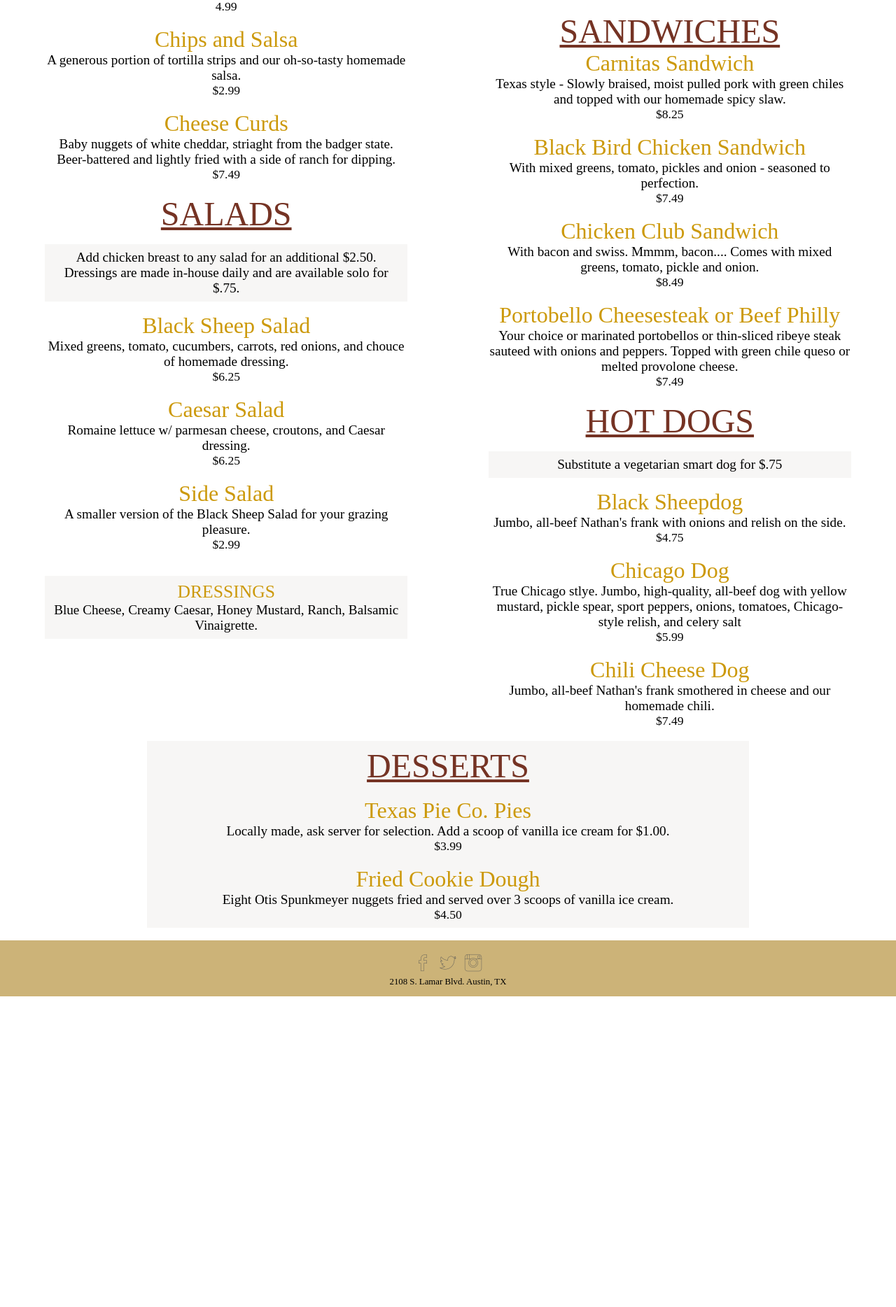
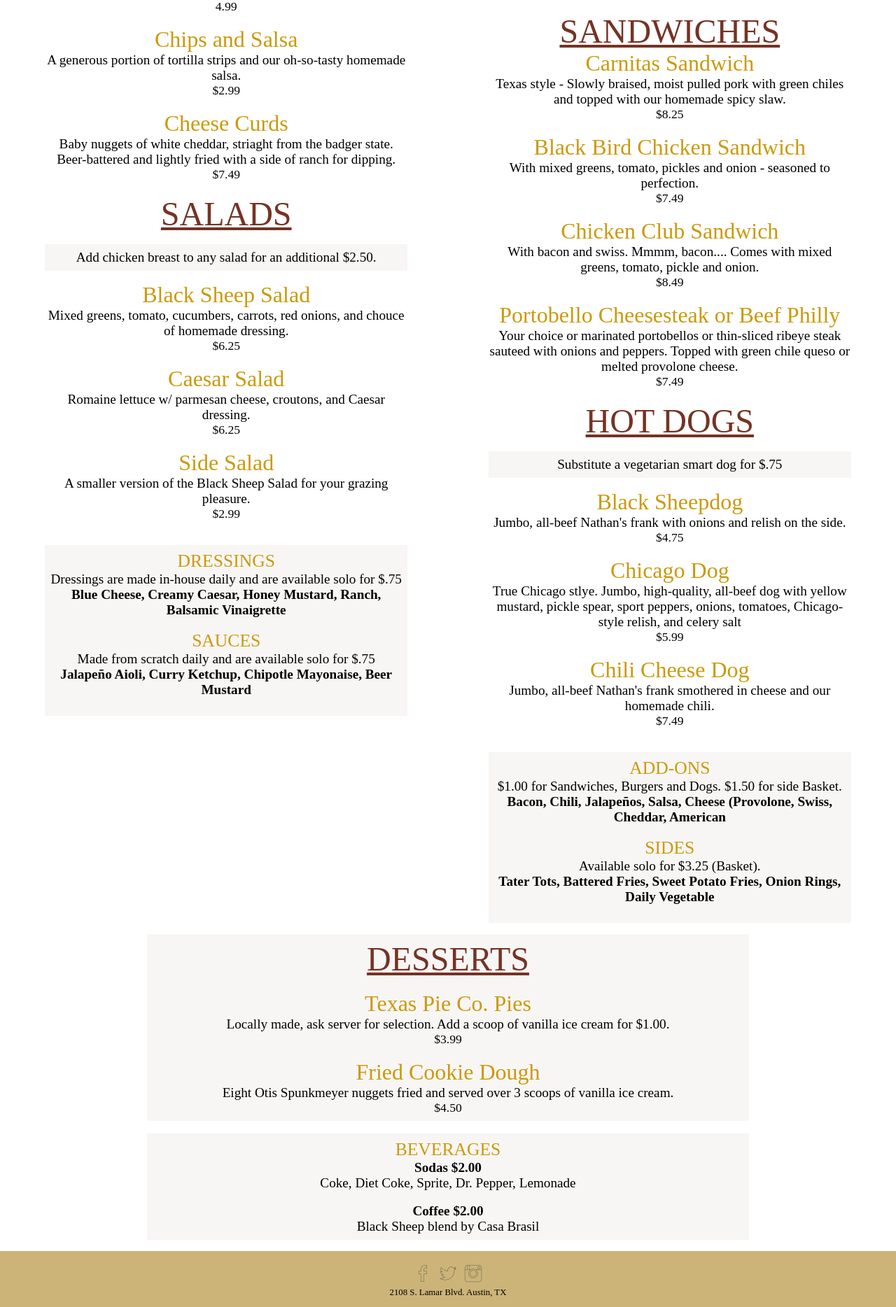
Before and after one commit to scottanderson5/Restaurant-ReDesign-Code, a Jekyll site: the page built from menu.html, in a window 1280 px wide. Shown: the part 979-2847 px from the top of the page at 70% size. Built offline with Jekyll 4.4.1, drawn with Linux system fonts in a browser that asks for light colours; before the commit the page ends 2403 px from its top, so only the background shows below that.

Commit message:
End of Main Menu

```diff
--- a/css/main.scss
+++ b/css/main.scss
@@ -112,6 +112,10 @@ $ind-col-width: ($tot-width - ($gut-width * ($num-col - 1))) / $num-col;
 
 .border-radius{
 	border-radius: 1em;
+}
+
+.bold{
+	font-weight: 700;
 }
 
 /******************* A TAGS *******************/
@@ -394,6 +398,7 @@ $ind-col-width: ($tot-width - ($gut-width * ($num-col - 1))) / $num-col;
 	overflow: hidden;
 	margin-top: 1em;
 	margin-bottom: 1em;
+	padding-bottom: 1em;
 }
 
 .menu-nav{
--- a/menu.html
+++ b/menu.html
@@ -60,7 +60,6 @@ layout: default
 
 					<ul class="bg-color">
 					<li class="menu-description">Add chicken breast to any salad for an additional $2.50.</li>
-					<li class="menu-description"> Dressings are made in-house daily and are available solo for $.75.</li>
 					</ul>
 
 					<li class="menu-item">Black Sheep Salad</li>
@@ -78,7 +77,13 @@ layout: default
 
 					<ul class="bg-color">
 					<li class="mini-cat">DRESSINGS</li>
-					<li class="menu-description">Blue Cheese, Creamy Caesar, Honey Mustard, Ranch, Balsamic Vinaigrette.</li>
+					<li class="menu-description"> Dressings are made in-house daily and are available solo for $.75</li>
+					<li class="menu-description bold">Blue Cheese, Creamy Caesar, Honey Mustard, Ranch, Balsamic Vinaigrette</li>
+					<br>
+					<li class="mini-cat">SAUCES</li>
+					<li class="menu-description">Made from scratch daily and are available solo for $.75</li>
+					<li class="menu-description bold">Jalapeño Aioli, Curry Ketchup, Chipotle Mayonaise, Beer Mustard</li>
+					<br>
 					</ul>
 
 			</div>
@@ -94,6 +99,8 @@ layout: default
 					<ul class="bg-color">
 					<li class="menu-description">Served with your choice of fried side, or add a side salad or daily veggie for $1.00 extra. Lodge Sauces can be added to any order for an additional $.75. Burgers and Sandwiches come with choice of freshly baked whole wheat or white bun.</li>
 					</ul>
+
+					<!-- BURGERS -->
 
 					<li class="menu-categories">BURGERS</li>
 					<li class="menu-item">Black Sheep Burger</li>
@@ -113,6 +120,10 @@ layout: default
 					<li class="menu-price">$7.49</li>
 					<br>
 
+					<!-- END OF BURGERS -->
+
+					<!-- SANDWICHES -->
+
 					<li class="menu-categories">SANDWICHES</li>
 					<li class="menu-item">Carnitas Sandwich</li>
 					<li class="menu-description">Texas style - Slowly braised, moist pulled pork with green chiles and topped with our homemade spicy slaw.</li>
@@ -130,6 +141,10 @@ layout: default
 					<li class="menu-description">Your choice or marinated portobellos or thin-sliced ribeye steak sauteed with onions and peppers. Topped with green chile queso or melted provolone cheese.</li>
 					<li class="menu-price">$7.49</li>
 					<br>
+
+					<!-- END OF SANDWICHES -->
+
+					<!-- HOT DOGS -->
 
 					<li class="menu-categories">HOT DOGS</li>
 
@@ -149,6 +164,20 @@ layout: default
 					<li class="menu-description">Jumbo, all-beef Nathan's frank smothered in cheese and our homemade chili.</li>
 					<li class="menu-price">$7.49</li>
 					<br>
+
+					<!-- END OF HOT DOGS -->
+
+					<ul class="bg-color">
+					<li class="mini-cat">ADD-ONS</li>
+					<li class="menu-description"> $1.00 for Sandwiches, Burgers and Dogs. $1.50 for side Basket.</li>
+					<li class="menu-description bold">Bacon, Chili, Jalapeños, Salsa, Cheese (Provolone, Swiss, Cheddar, American</li>
+					<br>
+					<li class="mini-cat">SIDES</li>
+					<li class="menu-description">Available solo for $3.25 (Basket).</li>
+					<li class="menu-description bold">Tater Tots, Battered Fries, Sweet Potato Fries, Onion Rings, Daily Vegetable</li>
+					<br>
+
+					</ul>
 
 			<!-- END OF LODGE SPECIALTIES -->
 
@@ -170,6 +199,14 @@ layout: default
 			</div>
 			<br>
 
+			<div class="col col-8 bg-color auto-margin">
+				<li class="mini-cat">BEVERAGES</li>
+				<li class="menu-description bold">Sodas $2.00 </li>
+				<li class="menu-description">Coke, Diet Coke, Sprite, Dr. Pepper, Lemonade</li>
+				<br>
+				<li class="menu-description bold">Coffee $2.00 </li>
+				<li class="menu-description">Black Sheep blend by Casa Brasil</li>
+			</div>
 
     	</div>
 
```
